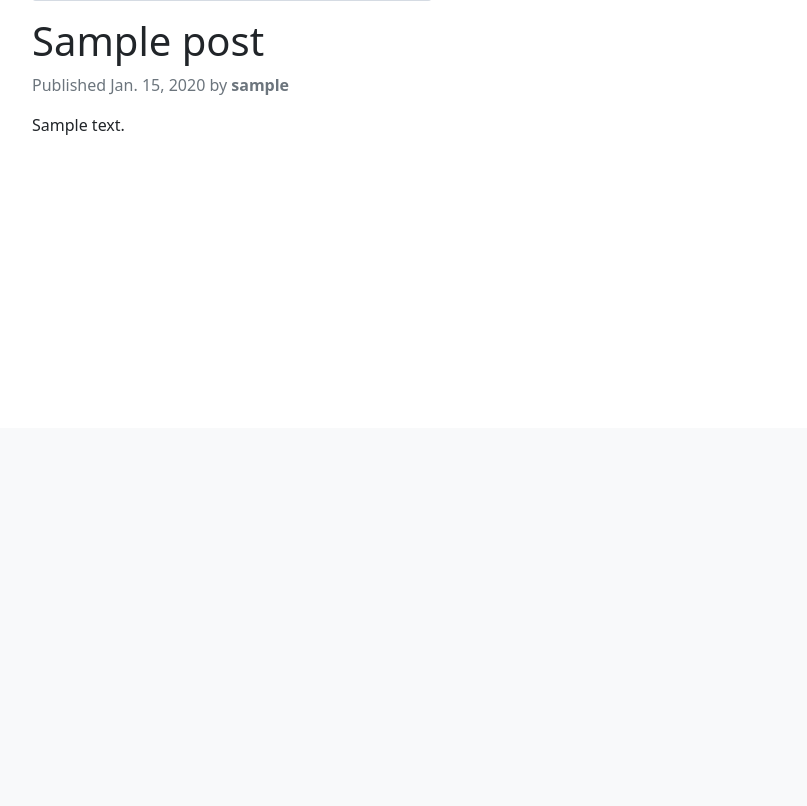
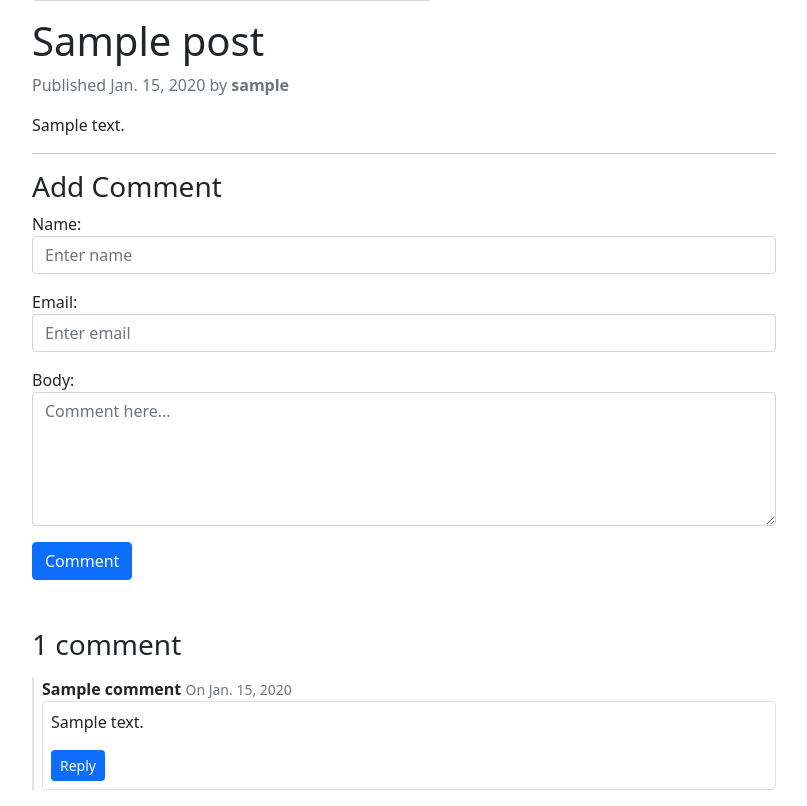
Before and after one commit to socheathorl/awwblog, a Django app: a page that uses templates/base.html in a window 1280 px wide. Shown: the part 372-1178 px from the top of the page, without its empty margins (236-1043 px from the left). Before the commit the page ends 507 px from the top, so only its background shows below. Run offline with Django 4.2, Linux system fonts and the light colour scheme; tables that the repository leaves empty hold one stand-in row (values such as "Sample post"); grey boxes marked "Sample" are stand-in pictures; some libraries are stand-ins or nearby versions.

Commit message:
Threaded comment

```diff
--- /dev/null
+++ b/blog/forms.py
@@ -0,0 +1,14 @@
+from django import forms
+from .models import Comment
+
+
+class CommentForm(forms.ModelForm):
+  class Meta:
+    model = Comment
+    fields = ('name', 'email', 'body')
+
+  def __init__(self, *args, **kwargs):
+    super(CommentForm, self).__init__(*args, **kwargs)
+    self.fields['name'].widget.attrs = {'placeholder': 'Enter name', 'class': 'form-control'}
+    self.fields['email'].widget.attrs = {'placeholder': 'Enter email', 'class': 'form-control'}
+    self.fields['body'].widget.attrs = {'placeholder': 'Comment here...', 'class': 'form-control', 'rows': '5'}
--- a/blog/models.py
+++ b/blog/models.py
@@ -39,3 +39,26 @@ class Post(models.Model):
 
   def get_absolute_url(self):
     return reverse('blog:post_detail',args=[self.slug])
+
+  def get_comments(self):
+    return self.comments.filter(parent=None).filter(active=True)
+
+
+class Comment(models.Model):
+  post = models.ForeignKey(Post, on_delete=models.CASCADE, related_name='comments')
+  name = models.CharField(max_length=50)
+  email = models.EmailField()
+  parent = models.ForeignKey("self", null=True, blank=True, on_delete=models.CASCADE)
+  body = models.TextField()
+  created = models.DateTimeField(auto_now_add=True)
+  updated = models.DateTimeField(auto_now=True)
+  active = models.BooleanField(default=True)
+
+  class Meta:
+    ordering = ('created',)
+
+  def __str__(self) -> str:
+    return self.body
+
+  def get_comments(self):
+    return Comment.objects.filter(parent=self).filter(active=True)
--- a/blog/urls.py
+++ b/blog/urls.py
@@ -6,4 +6,5 @@ app_name = 'blog'
 urlpatterns=[
     path('',views.post_list,name="post_list"),
     path('<slug:post>/',views.post_detail,name="post_detail"),
+    path('comment/reply/',views.reply_page,name="reply"),
 ]
--- a/blog/views.py
+++ b/blog/views.py
@@ -1,6 +1,7 @@
-from django.shortcuts import render, get_object_or_404
+from django.shortcuts import render, get_object_or_404, redirect
 from django.core.paginator import Paginator, EmptyPage, PageNotAnInteger
-from .models import Post
+from .models import Post, Comment
+from .forms import CommentForm
 
 
 def post_list(request):
@@ -22,4 +23,36 @@ def post_list(request):
 
 def post_detail(request, post):
   post=get_object_or_404(Post,slug=post,status='published')
-  return render(request, 'post_detail.html',{'post':post})
+
+  comments = post.comments.filter(active=True)
+  new_comment = None
+
+  if request.method == 'POST':
+    comment_form = CommentForm(data=request.POST)
+    if comment_form.is_valid():
+      new_comment = comment_form.save(commit=False)
+      new_comment.post = post
+      new_comment.save()
+      return redirect(post.get_absolute_url() + '#' + str(new_comment.id))
+  else:
+    comment_form = CommentForm()
+
+  return render(request, 'post_detail.html',{'post':post, 'comments': comments, 'comment_form': comment_form})
+
+
+def reply_page(request):
+  if request.method == 'POST':
+    form = CommentForm(request.POST)
+    if form.is_valid():
+      post_id = request.POST.get('post_id')
+      parent_id = request.POST.get('parent')
+      post_url = request.POST.get('post_url')
+      print(post_id)
+      print(parent_id)
+      print(post_url)
+      reply = form.save(commit=False)
+      reply.post = Post(id=post_id)
+      reply.parent = Comment(id=parent_id)
+      reply.save()
+      return redirect(post_url + '#' + str(reply.id))
+  return redirect('/')
--- /dev/null
+++ b/static/js/main.js
@@ -0,0 +1,13 @@
+function handleReply(response_id) {
+  const reply_form_container = document.querySelector(`#reply-form-container-${response_id}`);
+  if (reply_form_container) {
+    reply_form_container.style.display = 'block';
+  }
+}
+
+function handleCancel(response_id) {
+  const reply_form_container = document.querySelector(`#reply-form-container-${response_id}`);
+  if (reply_form_container) {
+    reply_form_container.style.display = 'none';
+  }
+}
--- a/templates/base.html
+++ b/templates/base.html
@@ -52,6 +52,6 @@
     </main>
   <!-- Option 1: Bootstrap Bundle with Popper -->
     <script src="https://cdn.jsdelivr.net/npm/bootstrap@5.0.0-beta3/dist/js/bootstrap.bundle.min.js" integrity="sha384-JEW9xMcG8R+pH31jmWH6WWP0WintQrMb4s7ZOdauHnUtxwoG2vI5DkLtS3qm9Ekf" crossorigin="anonymous"></script>
-
+    <script src="{% static 'js/main.js' %}"></script>
 </body>
 </html>
--- /dev/null
+++ b/templates/comment.html
@@ -0,0 +1,34 @@
+<div class="border-0 border-start border-2 ps-2" id=""{{comment.id}}>
+  <div class="mt-3">
+    <strong>{{comment.name}}</strong>
+    {% if comment.parent.name %}
+      to
+      <strong>
+        {{comment.parent.name}}
+      </strong>
+    {% endif %}
+    <small class="text-muted">On {{comment.created.date}}</small>
+  </div>
+  <div class="border p-2 rounded">
+    <p>{{comment.body}}</p>
+    <button class="btn btn-primary btn-sm" onclick="handleReply({{comment.id}})">Reply</button>
+    <div id="reply-form-container-{{comment.id}}" style="display: none;">
+      <form method="post" action="{% url 'blog:reply' %}" class="mt-3">
+        {% csrf_token %}
+        <input type="hidden" name="post_id" value="{{post.id}}" />
+        <input type="hidden" name="parent" value="{{comment.id}}" />
+        <input type="hidden" name="post_url" value="{{post.get_absolute_url}}" />
+
+        {{comment_form.as_p}}
+
+        <div>
+          <button type="button" onclick="handleCancel({{comment.id}})" class="btn bnt-light border btn-sm">Cancel</button>
+          <button type="submit" class="btn btn-primary btn-sm">Submit</button>
+        </div>
+      </form>
+    </div>
+  </div>
+  {% for comment in comment.get_comments %}
+    {% include 'comment.html' with comment=comment %}
+  {% endfor %}
+</div>
--- a/templates/post_detail.html
+++ b/templates/post_detail.html
@@ -20,5 +20,26 @@
 
     </article>
 
+    <hr />
+    <h3>Add Comment</h3>
+    <form method="post" action="">
+        {% csrf_token %}
+        {{ comment_form.as_p }}
+        <button type="submit" class="btn btn-primary">Comment</button>
+    </form>
+
+    {% with comments.count as total_comments %}
+        <h3 class="mt-5">
+            {{total_comments}} comment{{total_comments|pluralize}}
+        </h3>
+    {% endwith %}
+
+    {% if not post.comments.all %}
+        No comments yet
+    {% else %}
+        {% for comment in post.get_comments %}
+            {% include 'comment.html' with comment=comment %}
+        {% endfor %}
+    {% endif %}
 
 {% endblock content %}
```
Also changed, not shown: blog/admin.py (+8 -1 lines), blog/migrations/0004_comment.py (added).
